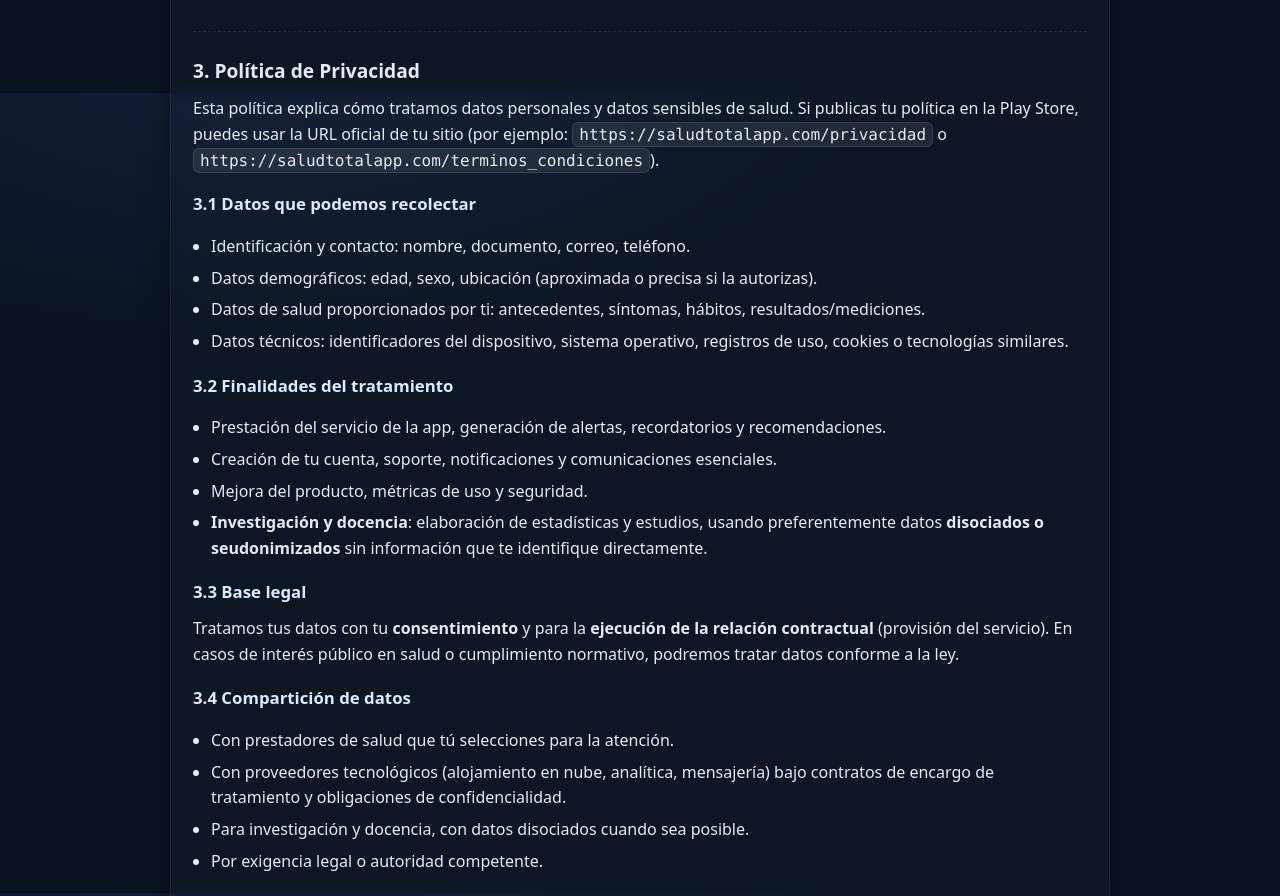
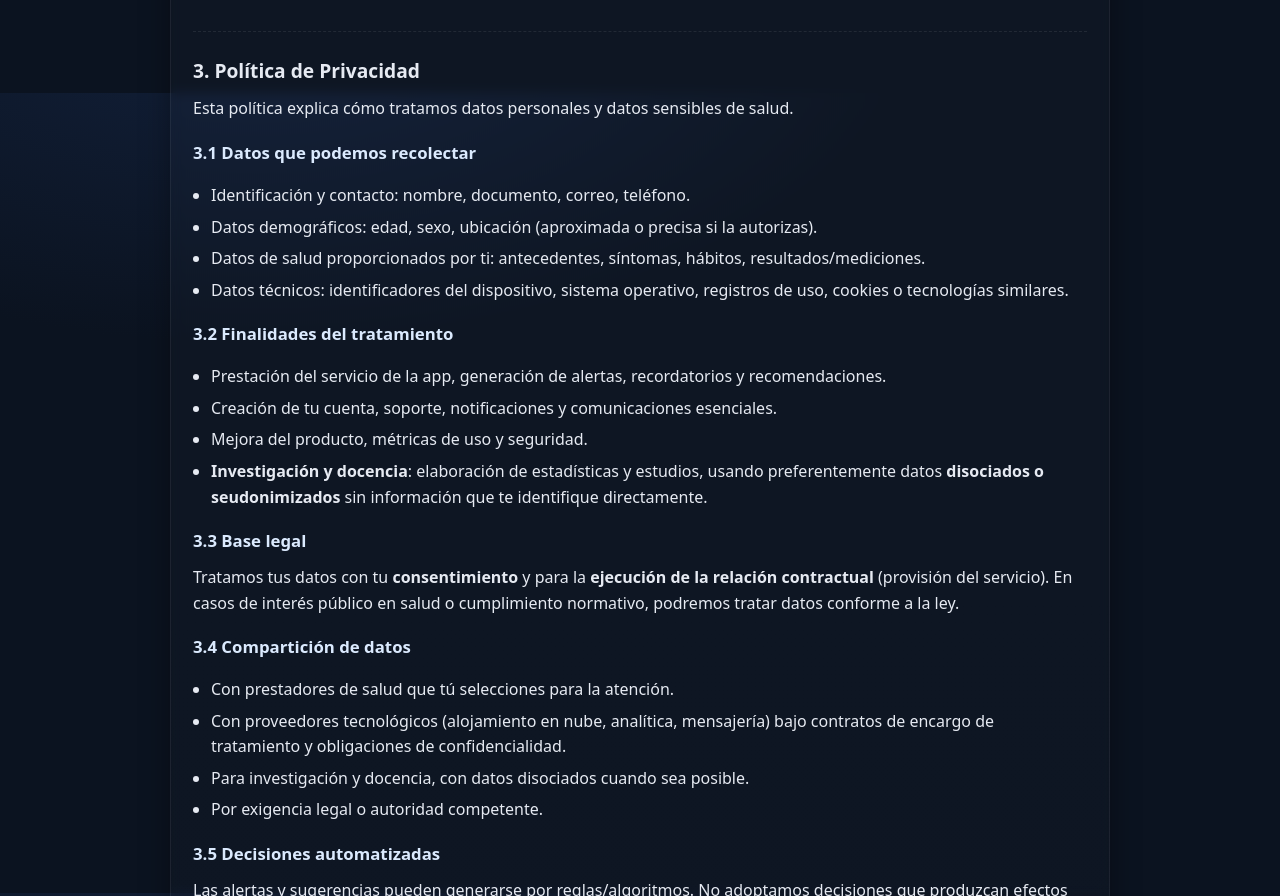
Before and after one commit to Salud-Total/politicas-de-uso, a plain HTML site: page index.html in a window 1280 px wide. Shown: the part 1507-2403 px from the top of the page. Drawn offline with Linux system fonts and the light colour scheme.

Commit message:
Eliminar URL de la política de privacidad en la sección correspondiente

```diff
--- a/index.html
+++ b/index.html
@@ -184,7 +184,7 @@
         <section id="privacidad">
           <h2>3. Política de Privacidad</h2>
           <p>
-            Esta política explica cómo tratamos datos personales y datos sensibles de salud. Si publicas tu política en la Play Store, puedes usar la URL oficial de tu sitio (por ejemplo: <span class="kbd">https://saludtotalapp.com/privacidad</span> o <span class="kbd">https://saludtotalapp.com/terminos_condiciones</span>).
+            Esta política explica cómo tratamos datos personales y datos sensibles de salud.
           </p>
           <h3>3.1 Datos que podemos recolectar</h3>
           <ul>
```
